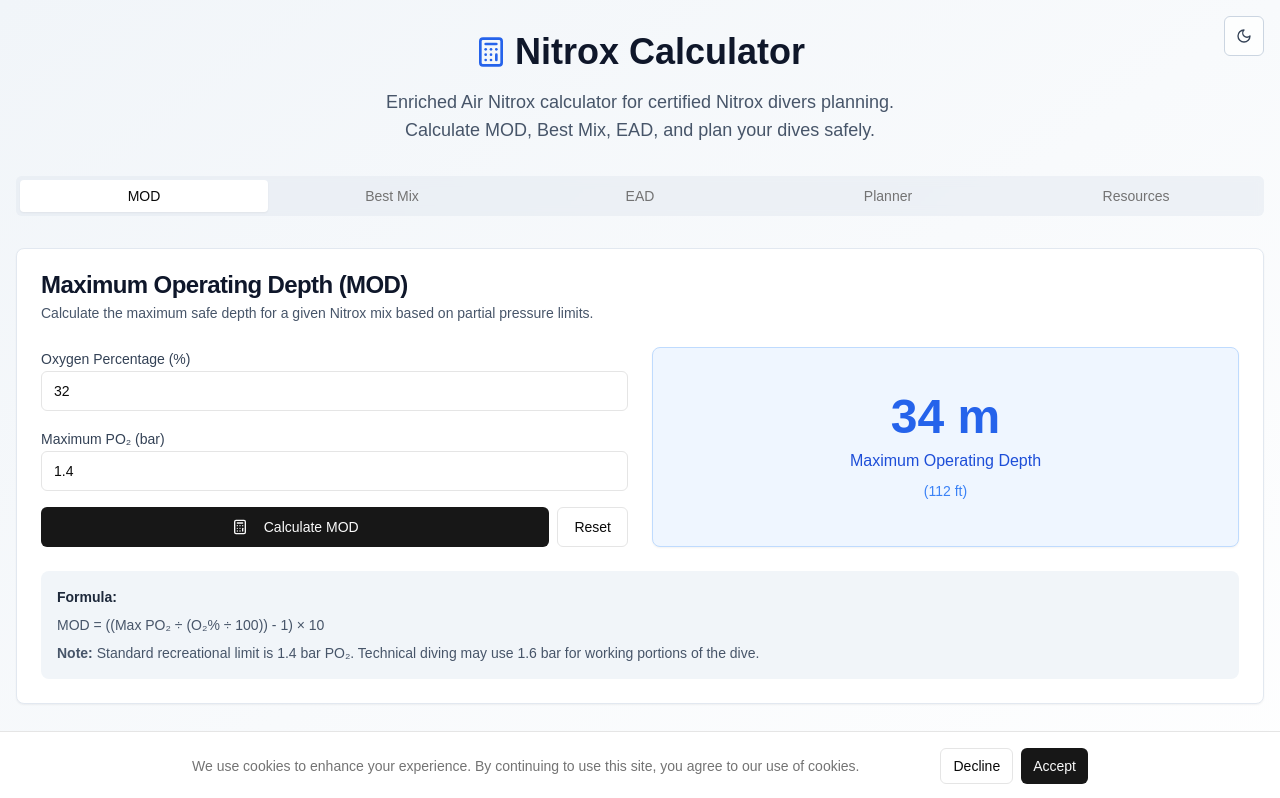
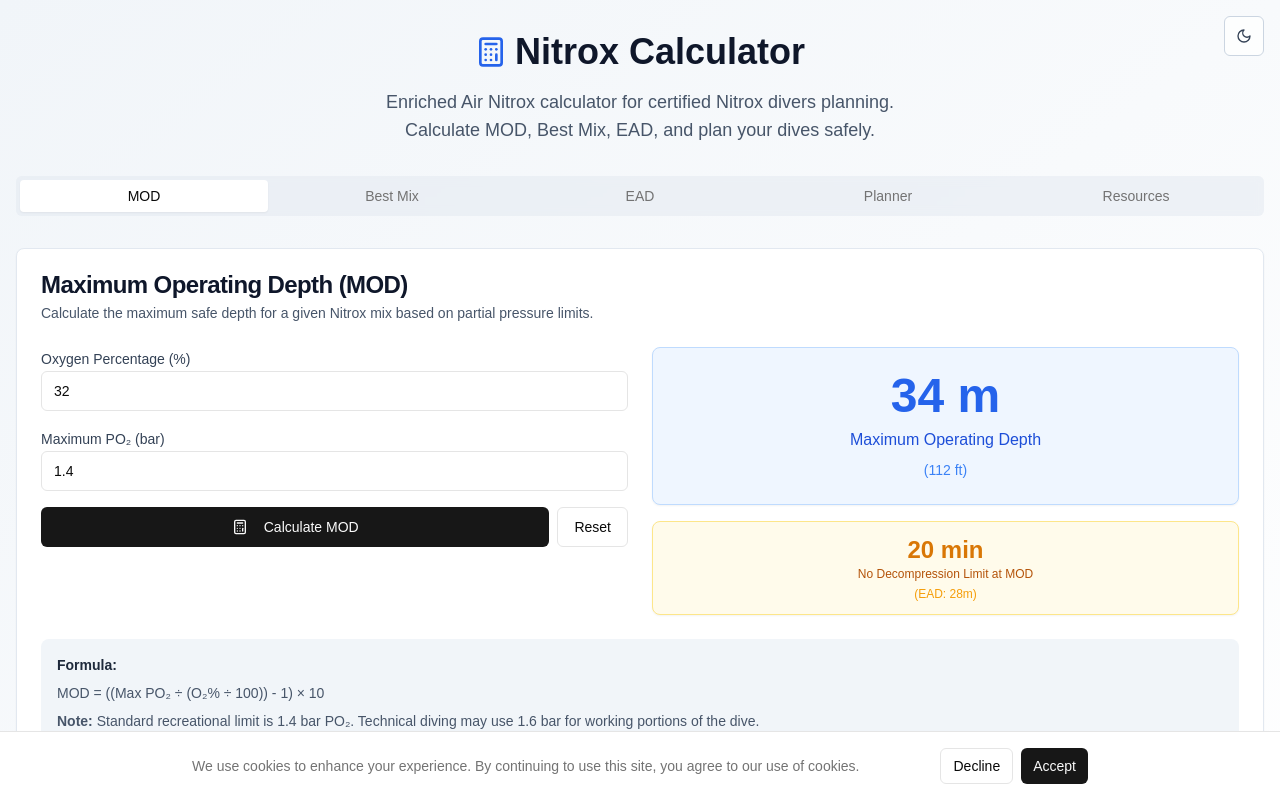
Before and after one commit to MBAR-Millibar/EAN-calculator, a Next.js app: page / in a window 1280 px wide. Shown: the top 798 px of the page. Built offline with nearby package versions, Linux system fonts and the light colour scheme.

Commit message:
feat: add NDL display to MOD calculator component
Add 'calculateNDL' function and smaller NDL display box below MOD result.

Co-authored-by: Leandro <34239373+LeandroBerlin@users.noreply.github.com>

```diff
--- a/components/mod-calculator.tsx
+++ b/components/mod-calculator.tsx
@@ -7,15 +7,47 @@ import { Label } from "@/components/ui/label";
 import { Card, CardContent } from "@/components/ui/card";
 import { Calculator } from "lucide-react";
 
+interface MODResult {
+  mod: number;
+  ead: number;
+  ndl: number | null;
+}
+
 export function MODCalculator() {
   const [oxygenPercentage, setOxygenPercentage] = useState<number>(32);
   const [maxPO2, setMaxPO2] = useState<number>(1.4);
-  const [result, setResult] = useState<number | null>(null);
+  const [result, setResult] = useState<MODResult | null>(null);
+
+  const calculateNDL = (ead: number): number | null => {
+    const eadRounded = Math.ceil(ead);
+    if (eadRounded <= 10) return 219;
+    if (eadRounded <= 12) return 147;
+    if (eadRounded <= 14) return 98;
+    if (eadRounded <= 16) return 72;
+    if (eadRounded <= 18) return 56;
+    if (eadRounded <= 20) return 45;
+    if (eadRounded <= 22) return 37;
+    if (eadRounded <= 25) return 29;
+    if (eadRounded <= 30) return 20;
+    if (eadRounded <= 35) return 14;
+    if (eadRounded <= 40) return 9;
+    if (eadRounded <= 42) return 8;
+    return null;
+  };
 
   const calculateMOD = () => {
     // MOD = ((Max PO2 / (O2% / 100)) - 1) * 10
     const mod = (maxPO2 / (oxygenPercentage / 100) - 1) * 10;
-    setResult(Math.ceil(mod));
+    const modCeil = Math.ceil(mod);
+
+    // EAD calculation at MOD
+    const ead = ((1 - oxygenPercentage / 100) / 0.79) * (modCeil + 10) - 10;
+    const eadCeil = Math.ceil(ead);
+
+    // NDL based on EAD at MOD
+    const ndl = calculateNDL(eadCeil);
+
+    setResult({ mod: modCeil, ead: eadCeil, ndl });
   };
 
   // Calculate automatically when inputs change
@@ -76,21 +108,47 @@ export function MODCalculator() {
         </div>
 
         {result !== null && (
-          <Card className="bg-blue-50 dark:bg-blue-900/30 border-blue-200 dark:border-blue-400/50 flex items-center justify-center">
+          <div className="flex flex-col gap-4">
+            <Card className="bg-blue-50 dark:bg-blue-900/30 border-blue-200 dark:border-blue-400/50 flex items-center justify-center flex-1">
               <CardContent className="pt-6">
                 <div className="text-center">
                   <div className="text-5xl font-bold text-blue-600 dark:text-blue-300 mb-2">
-                  {result} m
+                    {result.mod} m
                   </div>
                   <div className="text-base text-blue-700 dark:text-blue-200">
                     Maximum Operating Depth
                   </div>
                   <div className="text-sm text-blue-500 dark:text-blue-400 mt-2">
-                  ({Math.round(result * 3.28)} ft)
+                    ({Math.round(result.mod * 3.28)} ft)
                   </div>
                 </div>
               </CardContent>
             </Card>
+
+            <Card className="bg-amber-50 dark:bg-amber-900/30 border-amber-200 dark:border-amber-400/50">
+              <CardContent className="py-3">
+                <div className="text-center">
+                  {result.ndl ? (
+                    <>
+                      <div className="text-2xl font-bold text-amber-600 dark:text-amber-300">
+                        {result.ndl} min
+                      </div>
+                      <div className="text-xs text-amber-700 dark:text-amber-200">
+                        No Decompression Limit at MOD
+                      </div>
+                      <div className="text-xs text-amber-500 dark:text-amber-400 mt-1">
+                        (EAD: {result.ead}m)
+                      </div>
+                    </>
+                  ) : (
+                    <div className="text-sm font-semibold text-red-600 dark:text-red-400">
+                      Beyond recreational limits
+                    </div>
+                  )}
+                </div>
+              </CardContent>
+            </Card>
+          </div>
         )}
       </div>
 
```
Lines whose indentation alone changed are shown as unchanged.
